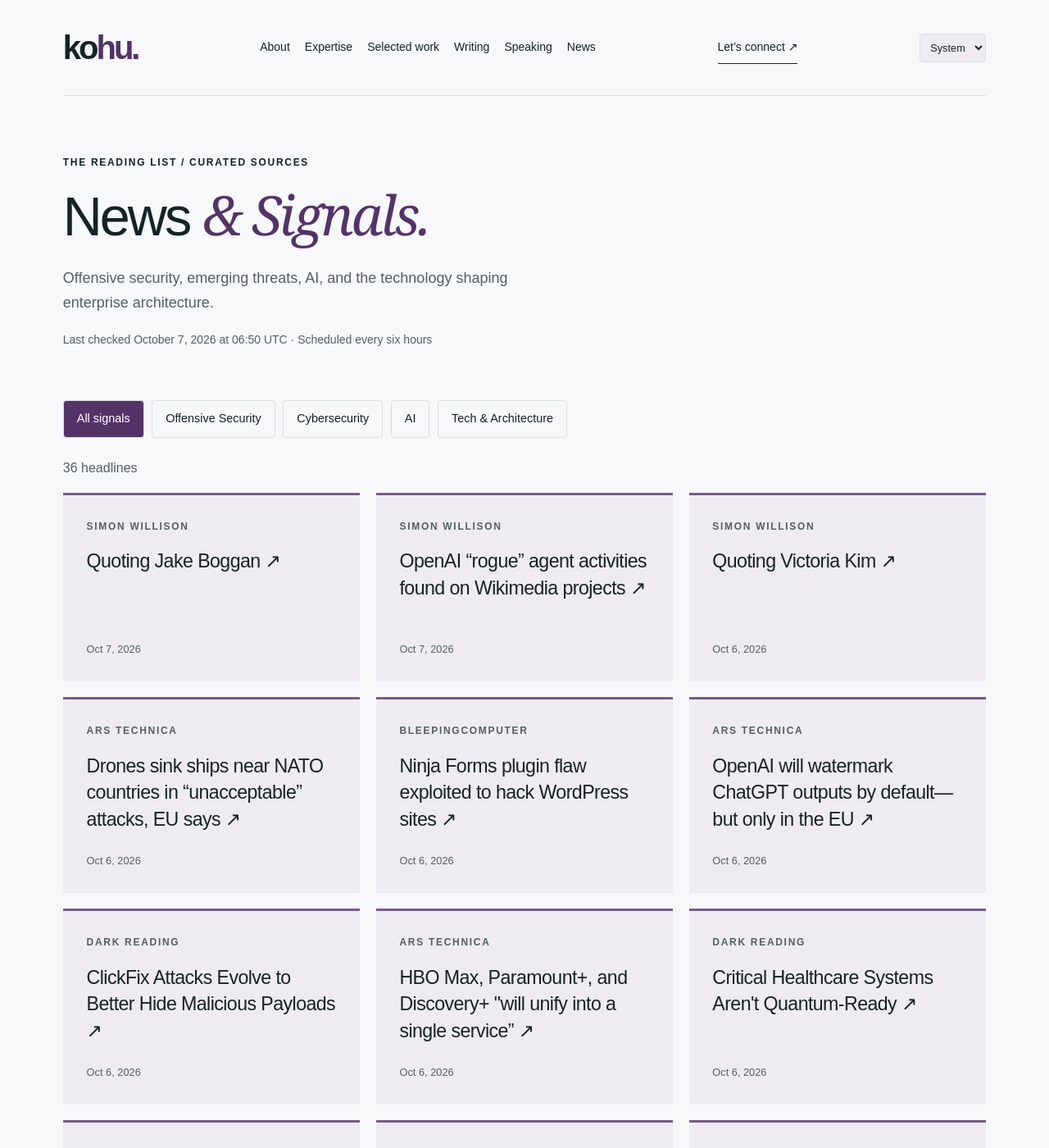
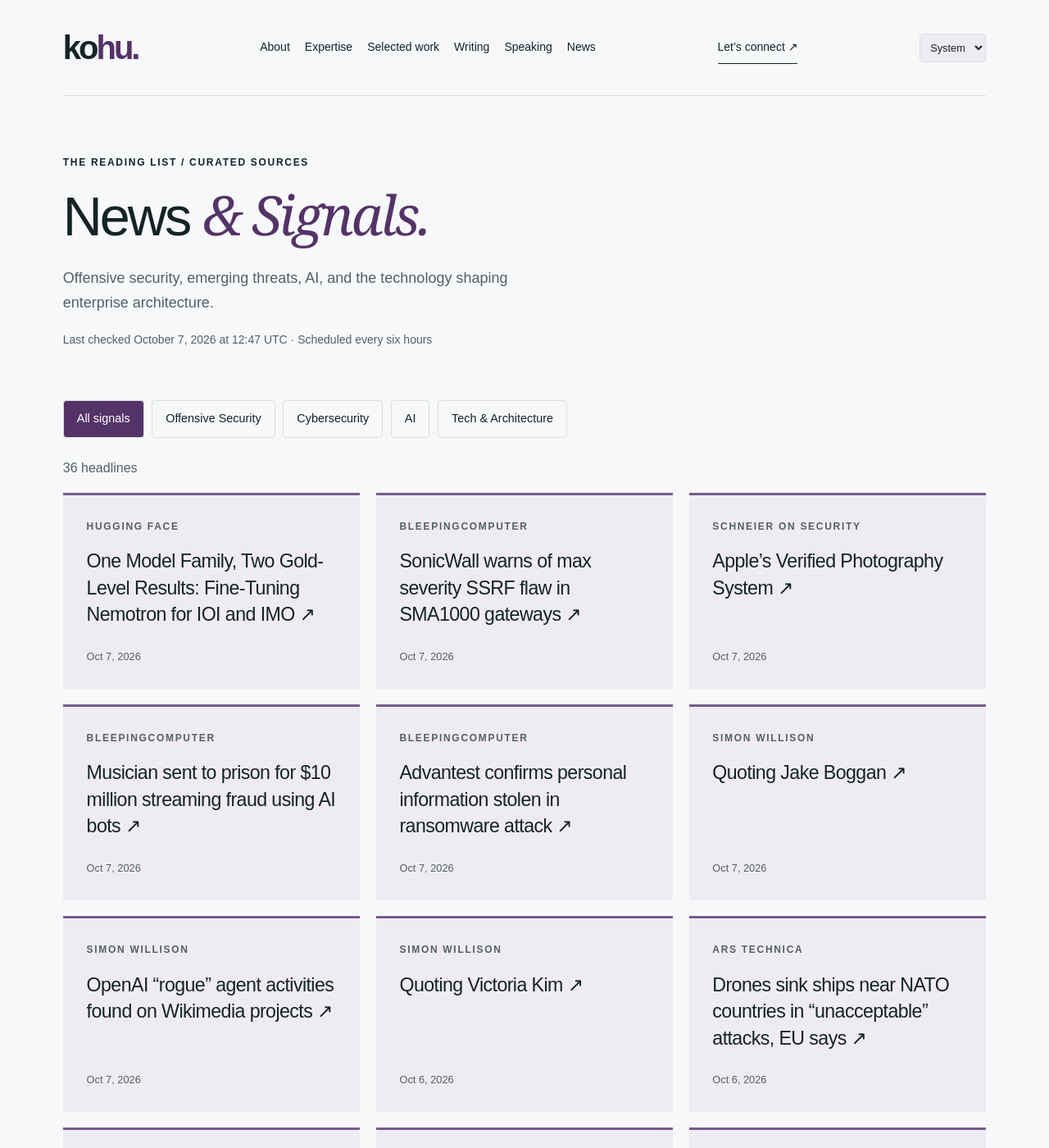
Before and after one commit to hntk/hntk.github.io, a Jekyll site: the page built from news/index.html, in a window 1280 px wide and 1400 px high. Shown: the whole window at 82% size. Built offline with Jekyll 4.4.1, drawn with Linux system fonts in a browser that asks for light colours; part of the change alters nothing that is shown; some of the changed text lies outside the part shown.

Commit message:
Refresh News and Signals

```diff
--- a/_data/news.json
+++ b/_data/news.json
@@ -1,6 +1,46 @@
 {
-  "updated": "2026-10-07T06:50:47.303347+00:00",
+  "updated": "2026-10-07T12:47:53.270313+00:00",
   "items": [
+    {
+      "title": "One Model Family, Two Gold-Level Results: Fine-Tuning Nemotron for IOI and IMO",
+      "url": "https://huggingface.co/blog/nvidia/nemotron-ioi-and-imo-2026",
+      "published": "2026-10-07T12:45:31+00:00",
+      "source": "Hugging Face",
+      "source_id": "hugging-face",
+      "category": "ai"
+    },
+    {
+      "title": "SonicWall warns of max severity SSRF flaw in SMA1000 gateways",
+      "url": "https://www.bleepingcomputer.com/news/security/sonicwall-warns-of-max-severity-ssrf-flaw-in-sma1000-gateways/",
+      "published": "2026-10-07T11:37:07+00:00",
+      "source": "BleepingComputer",
+      "source_id": "bleepingcomputer",
+      "category": "cybersecurity"
+    },
+    {
+      "title": "Apple’s Verified Photography System",
+      "url": "https://www.schneier.com/blog/archives/2026/10/apples-verified-photography-system.html",
+      "published": "2026-10-07T11:07:36+00:00",
+      "source": "Schneier on Security",
+      "source_id": "schneier",
+      "category": "cybersecurity"
+    },
+    {
+      "title": "Musician sent to prison for $10 million streaming fraud using AI bots",
+      "url": "https://www.bleepingcomputer.com/news/security/musician-gets-18-months-in-prison-for-10-million-streaming-fraud-using-ai-bots/",
+      "published": "2026-10-07T10:35:15+00:00",
+      "source": "BleepingComputer",
+      "source_id": "bleepingcomputer",
+      "category": "cybersecurity"
+    },
+    {
+      "title": "Advantest confirms personal information stolen in ransomware attack",
+      "url": "https://www.bleepingcomputer.com/news/security/advantest-confirms-personal-information-stolen-in-ransomware-attack/",
+      "published": "2026-10-07T10:27:52+00:00",
+      "source": "BleepingComputer",
+      "source_id": "bleepingcomputer",
+      "category": "cybersecurity"
+    },
     {
       "title": "Quoting Jake Boggan",
       "url": "https://simonwillison.net/2026/Oct/7/jake-boggan/",
@@ -32,14 +72,6 @@
       "source": "Ars Technica",
       "source_id": "ars-technica",
       "category": "tech-architecture"
-    },
-    {
-      "title": "Ninja Forms plugin flaw exploited to hack WordPress sites",
-      "url": "https://www.bleepingcomputer.com/news/security/ninja-forms-plugin-flaw-exploited-to-hack-wordpress-sites/",
-      "published": "2026-10-06T21:00:27+00:00",
-      "source": "BleepingComputer",
-      "source_id": "bleepingcomputer",
-      "category": "cybersecurity"
     },
     {
       "title": "OpenAI will watermark ChatGPT outputs by default—but only in the EU",
@@ -74,14 +106,6 @@
       "category": "cybersecurity"
     },
     {
-      "title": "Hackers exploit 32 zero-days on first day of Pwn2Own Ireland",
-      "url": "https://www.bleepingcomputer.com/news/security/hackers-exploit-32-zero-days-on-first-day-of-pwn2own-ireland/",
-      "published": "2026-10-06T19:21:53+00:00",
-      "source": "BleepingComputer",
-      "source_id": "bleepingcomputer",
-      "category": "cybersecurity"
-    },
-    {
       "title": "Google's PageBreak AI Agent Finds 500 Flaws in Its Web Apps",
       "url": "https://www.darkreading.com/application-security/google-pagebreak-ai-agent-500-flaws-web-apps",
       "published": "2026-10-06T17:56:29+00:00",
@@ -96,14 +120,6 @@
       "source": "Cloudflare",
       "source_id": "cloudflare",
       "category": "tech-architecture"
-    },
-    {
-      "title": "Atlassian warns of critical file-access flaw in Jira, Confluence",
-      "url": "https://www.bleepingcomputer.com/news/security/atlassian-warns-of-critical-file-access-flaw-in-jira-confluence/",
-      "published": "2026-10-06T17:34:59+00:00",
-      "source": "BleepingComputer",
-      "source_id": "bleepingcomputer",
-      "category": "cybersecurity"
     },
     {
       "title": "The model isn't cooperating",
@@ -210,22 +226,6 @@
       "category": "cybersecurity"
     },
     {
-      "title": "Open-sourcing AstaBrief, the fast report-generation model in Asta",
-      "url": "https://huggingface.co/blog/allenai/astabrief",
-      "published": "2026-10-02T15:19:50+00:00",
-      "source": "Hugging Face",
-      "source_id": "hugging-face",
-      "category": "ai"
-    },
-    {
-      "title": "Unidentified Flock Cameras in Florida",
-      "url": "https://www.schneier.com/blog/archives/2026/10/unidentified-flock-cameras-in-florida.html",
-      "published": "2026-10-02T14:52:46+00:00",
-      "source": "Schneier on Security",
-      "source_id": "schneier",
-      "category": "cybersecurity"
-    },
-    {
       "title": "NVIDIA DGX Spark 64GB Gives Developers More Ways to Build and Scale Local AI",
       "url": "https://blogs.nvidia.com/blog/local-ai-dgx-spark-64gb-sync/",
       "published": "2026-10-02T13:00:39+00:00",
@@ -295,79 +295,79 @@
       "id": "ars-technica",
       "name": "Ars Technica",
       "status": "ok",
-      "last_success": "2026-10-07T06:50:47.303347+00:00"
+      "last_success": "2026-10-07T12:47:53.270313+00:00"
     },
     {
       "id": "bleepingcomputer",
       "name": "BleepingComputer",
       "status": "ok",
-      "last_success": "2026-10-07T06:50:47.303347+00:00"
+      "last_success": "2026-10-07T12:47:53.270313+00:00"
     },
     {
       "id": "cloudflare",
       "name": "Cloudflare",
       "status": "ok",
-      "last_success": "2026-10-07T06:50:47.303347+00:00"
+      "last_success": "2026-10-07T12:47:53.270313+00:00"
     },
     {
       "id": "dark-reading",
       "name": "Dark Reading",
       "status": "ok",
-      "last_success": "2026-10-07T06:50:47.303347+00:00"
+      "last_success": "2026-10-07T12:47:53.270313+00:00"
     },
     {
       "id": "hugging-face",
       "name": "Hugging Face",
       "status": "ok",
-      "last_success": "2026-10-07T06:50:47.303347+00:00"
+      "last_success": "2026-10-07T12:47:53.270313+00:00"
     },
     {
       "id": "microsoft-research",
       "name": "Microsoft Research",
       "status": "ok",
-      "last_success": "2026-10-07T06:50:47.303347+00:00"
+      "last_success": "2026-10-07T12:47:53.270313+00:00"
     },
     {
       "id": "nvidia",
       "name": "NVIDIA",
       "status": "ok",
-      "last_success": "2026-10-07T06:50:47.303347+00:00"
+      "last_success": "2026-10-07T12:47:53.270313+00:00"
     },
     {
       "id": "portswigger",
       "name": "PortSwigger Research",
       "status": "ok",
-      "last_success": "2026-10-07T06:50:47.303347+00:00"
+      "last_success": "2026-10-07T12:47:53.270313+00:00"
     },
     {
       "id": "schneier",
       "name": "Schneier on Security",
       "status": "ok",
-      "last_success": "2026-10-07T06:50:47.303347+00:00"
+      "last_success": "2026-10-07T12:47:53.270313+00:00"
     },
     {
       "id": "simon-willison",
       "name": "Simon Willison",
       "status": "ok",
-      "last_success": "2026-10-07T06:50:47.303347+00:00"
+      "last_success": "2026-10-07T12:47:53.270313+00:00"
     },
     {
       "id": "specterops",
       "name": "SpecterOps",
       "status": "ok",
-      "last_success": "2026-10-07T06:50:47.303347+00:00"
+      "last_success": "2026-10-07T12:47:53.270313+00:00"
     },
     {
       "id": "trail-of-bits",
       "name": "Trail of Bits",
       "status": "ok",
-      "last_success": "2026-10-07T06:50:47.303347+00:00"
+      "last_success": "2026-10-07T12:47:53.270313+00:00"
     },
     {
       "id": "wired",
       "name": "WIRED Security",
       "status": "ok",
-      "last_success": "2026-10-07T06:50:47.303347+00:00"
+      "last_success": "2026-10-07T12:47:53.270313+00:00"
     }
   ]
 }
```
